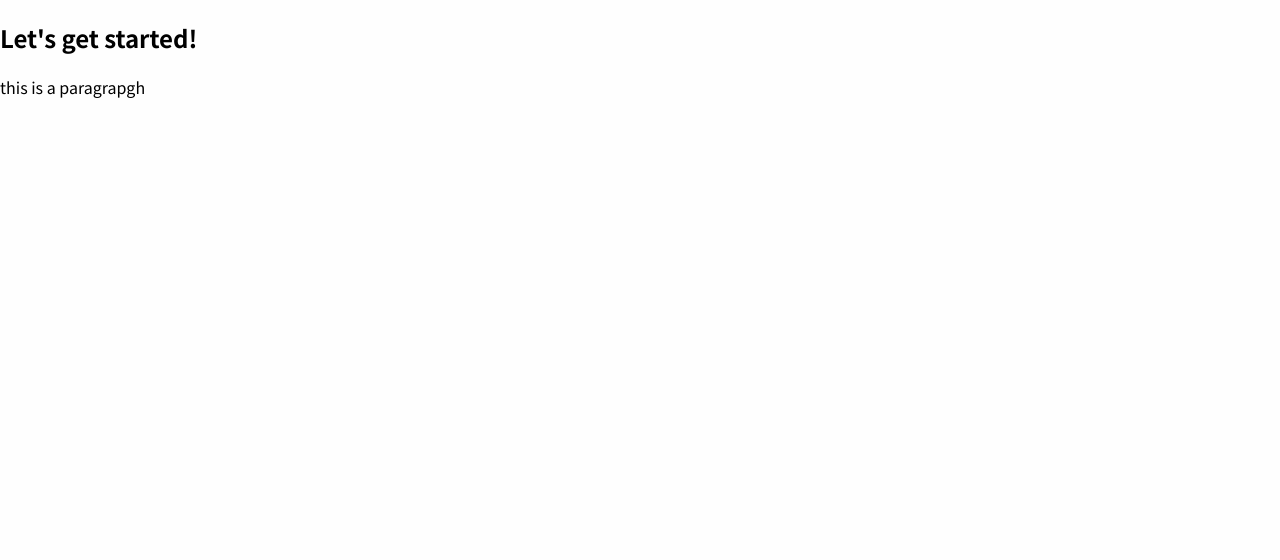
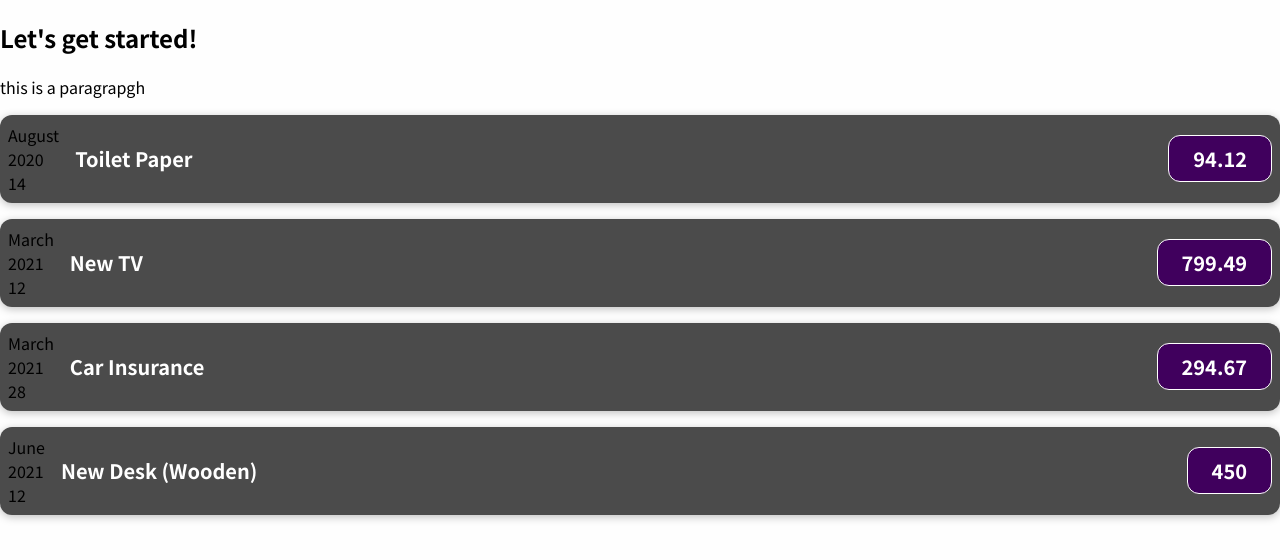
Before and after one commit to asiri1ndatissa/React-Fundamentals, a JavaScript app: page / in a window 1280 px wide. Shown: the top 560 px of the page. Built offline with nearby package versions, Linux system fonts and the light colour scheme.

Commit message:
L3 change

```diff
--- a/src/App.js
+++ b/src/App.js
@@ -1,11 +1,34 @@
+import ExpenseItem from "./components/ExpenseItem";
+
 function App() {
-  // const para = document.createElement('p');
-  // para.textContent = "this is a paragrapgh";
-  // document.getElementById('root').append(para);
+  const expenses = [
+    {
+      id: 'e1',
+      title: 'Toilet Paper',
+      amount: 94.12,
+      date: new Date(2020, 7, 14),
+    },
+    { id: 'e2', title: 'New TV', amount: 799.49, date: new Date(2021, 2, 12) },
+    {
+      id: 'e3',
+      title: 'Car Insurance',
+      amount: 294.67,
+      date: new Date(2021, 2, 28),
+    },
+    {
+      id: 'e4',
+      title: 'New Desk (Wooden)',
+      amount: 450,
+      date: new Date(2021, 5, 12),
+    },
+  ];
   return (
     <div>
       <h2>Let's get started!</h2>
       <p>this is a paragrapgh</p>
+      {expenses.map((expense, index) => <ExpenseItem key={`expense${index}`} title={expense.title}
+        amount={expense.amount}
+        date={expense.date} />)}
     </div>
   );
 }
--- /dev/null
+++ b/src/components/ExpenseItem.css
@@ -0,0 +1,56 @@
+.expense-item {
+  display: flex;
+  justify-content: space-between;
+  align-items: center;
+  box-shadow: 0 2px 8px rgba(0, 0, 0, 0.25);
+  padding: 0.5rem;
+  margin: 1rem 0;
+  border-radius: 12px;
+  background-color: #4b4b4b;
+}
+
+.expense-item__description {
+  display: flex;
+  flex-direction: column;
+  gap: 1rem;
+  align-items: flex-end;
+  flex-flow: column-reverse;
+  justify-content: flex-start;
+  flex: 1;
+}
+
+.expense-item h2 {
+  color: #3a3a3a;
+  font-size: 1rem;
+  flex: 1;
+  margin: 0 1rem;
+  color: white;
+}
+
+.expense-item__price {
+  font-size: 1rem;
+  font-weight: bold;
+  color: white;
+  background-color: #40005d;
+  border: 1px solid white;
+  padding: 0.5rem;
+  border-radius: 12px;
+}
+
+@media (min-width: 580px) {
+  .expense-item__description {
+    flex-direction: row;
+    align-items: center;
+    justify-content: flex-start;
+    flex: 1;
+  }
+
+  .expense-item__description h2 {
+    font-size: 1.25rem;
+  }
+
+  .expense-item__price {
+    font-size: 1.25rem;
+    padding: 0.5rem 1.5rem;
+  }
+}
--- /dev/null
+++ b/src/components/ExpenseItem.js
@@ -0,0 +1,23 @@
+import './ExpenseItem.css';
+
+function ExpenseItem(props) {
+  const month = props.date.toLocaleString('en-US', { month: 'long' });
+  const day = props.date.toLocaleString('en-US', { day: '2-digit' });
+  const year = props.date.getFullYear();
+
+  return (
+    <div className='expense-item'>
+      <div>
+        <div>{month}</div>
+        <div>{year}</div>
+        <div>{day}</div>
+      </div>
+      <div className='expense-item__description'>
+        <h2>{props.title}</h2>
+        <div className='expense-item__price'>{props.amount}</div>
+      </div>
+    </div>
+  );
+}
+
+export default ExpenseItem;
```
Also changed, not shown: 1 other file (tests, documents, lock files or other folders).
